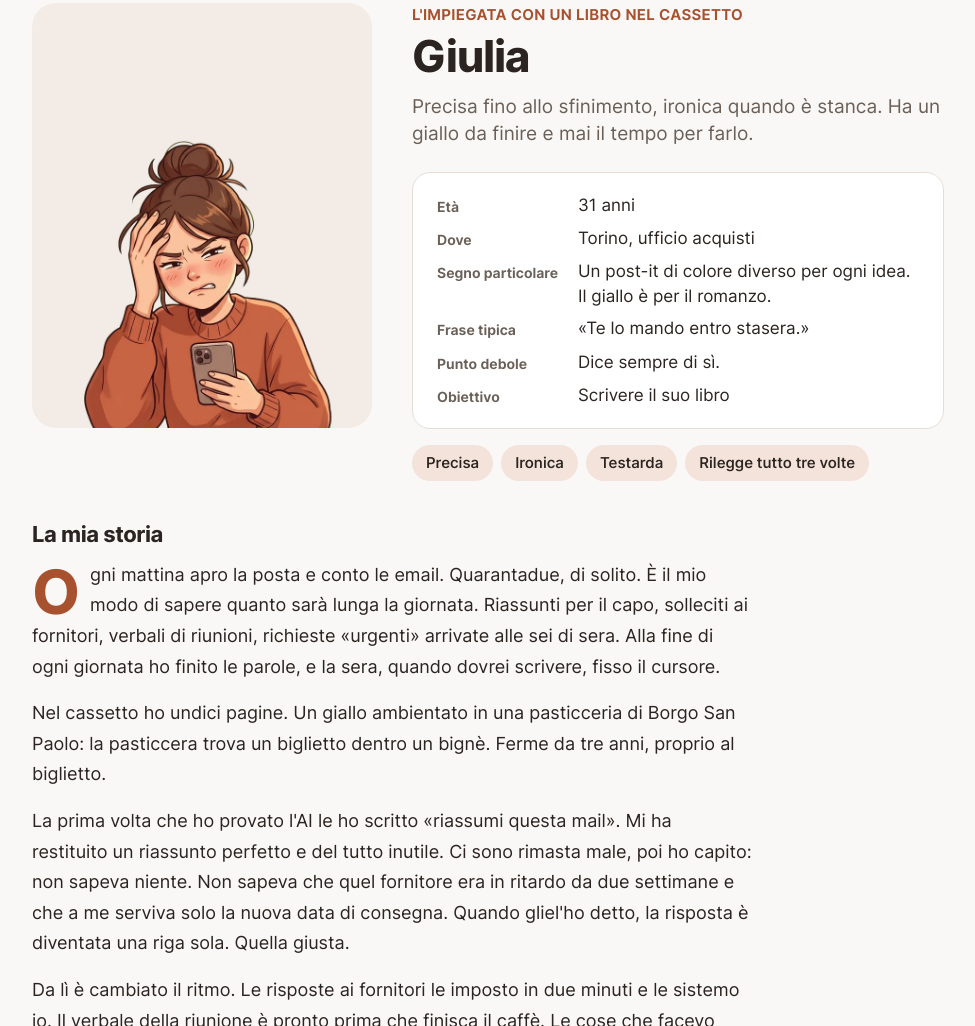
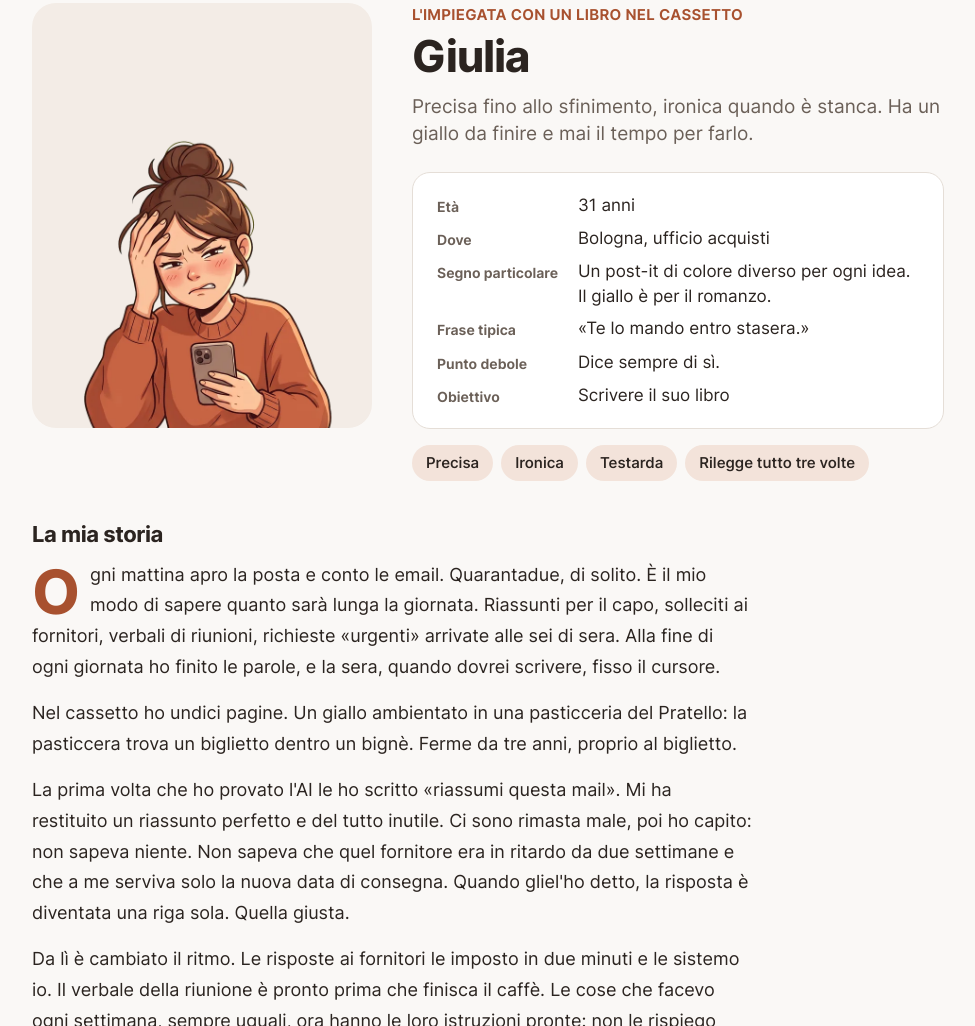
Before and after one commit to mariozonin/didea-sito, a plain HTML site: page personaggi/index.html in a window 1280 px wide. Shown: the part 912-1938 px from the top of the page, without its empty margins (152-1127 px from the left). Drawn offline with Linux system fonts and the light colour scheme.

Commit message:
Personaggi: Giulia a Bologna
Co-Authored-By: Claude Opus 5.5 <noreply@anthropic.com>
Claude-Session: https://claude.ai/code/session_01EJsjz9DK9KDQTn33Mpcscv

```diff
--- a/personaggi/index.html
+++ b/personaggi/index.html
@@ -151,7 +151,7 @@
           <p class="tagline">Precisa fino allo sfinimento, ironica quando è stanca. Ha un giallo da finire e mai il tempo per farlo.</p>
           <dl class="idcard">
             <dt>Età</dt><dd>31 anni</dd>
-            <dt>Dove</dt><dd>Torino, ufficio acquisti</dd>
+            <dt>Dove</dt><dd>Bologna, ufficio acquisti</dd>
             <dt>Segno particolare</dt><dd>Un post-it di colore diverso per ogni idea. Il giallo è per il romanzo.</dd>
             <dt>Frase tipica</dt><dd>«Te lo mando entro stasera.»</dd>
             <dt>Punto debole</dt><dd>Dice sempre di sì.</dd>
@@ -165,7 +165,7 @@
       <div class="story">
         <h3>La mia storia</h3>
         <p class="first">Ogni mattina apro la posta e conto le email. Quarantadue, di solito. È il mio modo di sapere quanto sarà lunga la giornata. Riassunti per il capo, solleciti ai fornitori, verbali di riunioni, richieste «urgenti» arrivate alle sei di sera. Alla fine di ogni giornata ho finito le parole, e la sera, quando dovrei scrivere, fisso il cursore.</p>
-        <p>Nel cassetto ho undici pagine. Un giallo ambientato in una pasticceria di Borgo San Paolo: la pasticcera trova un biglietto dentro un bignè. Ferme da tre anni, proprio al biglietto.</p>
+        <p>Nel cassetto ho undici pagine. Un giallo ambientato in una pasticceria del Pratello: la pasticcera trova un biglietto dentro un bignè. Ferme da tre anni, proprio al biglietto.</p>
         <p>La prima volta che ho provato l'AI le ho scritto «riassumi questa mail». Mi ha restituito un riassunto perfetto e del tutto inutile. Ci sono rimasta male, poi ho capito: non sapeva niente. Non sapeva che quel fornitore era in ritardo da due settimane e che a me serviva solo la nuova data di consegna. Quando gliel'ho detto, la risposta è diventata una riga sola. Quella giusta.</p>
         <p>Da lì è cambiato il ritmo. Le risposte ai fornitori le imposto in due minuti e le sistemo io. Il verbale della riunione è pronto prima che finisca il caffè. Le cose che facevo ogni settimana, sempre uguali, ora hanno le loro istruzioni pronte: non le rispiego ogni volta. Quello che mi prendeva una mattina adesso mi prende mezz'ora.</p>
         <blockquote class="quote">L'AI non scrive il mio libro. Mi restituisce le sere per scriverlo.<cite>Giulia</cite></blockquote>
```
